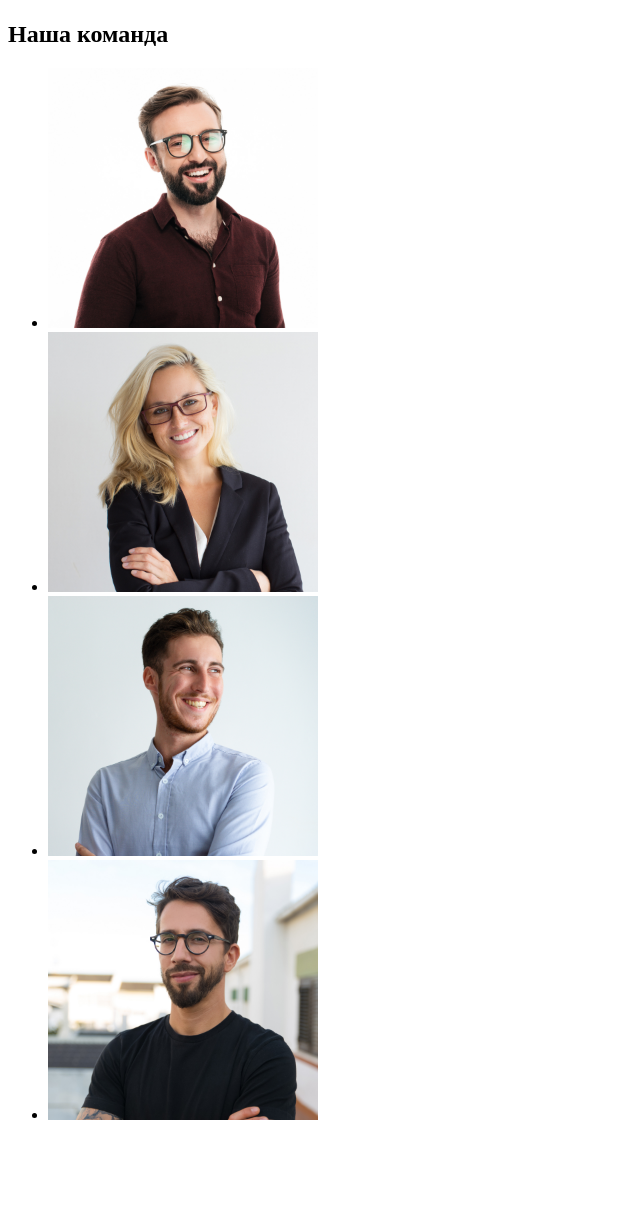
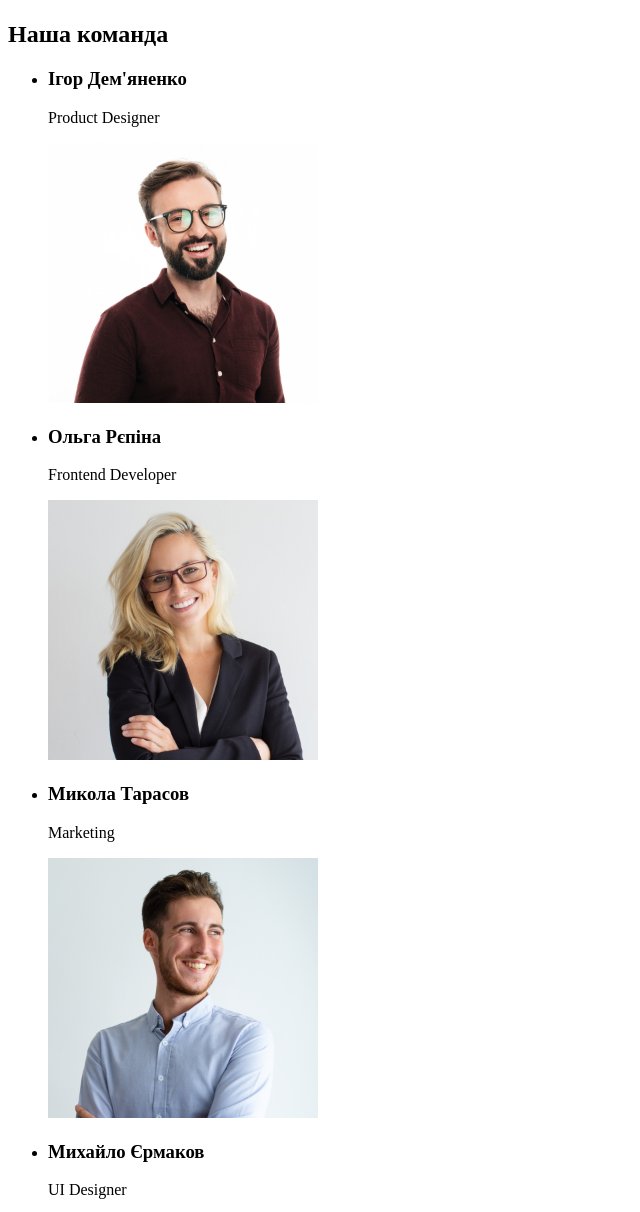
Before and after one commit to VitaNYCH/goit-markup-hw-01, a plain HTML site: page index.html in a window 1280 px wide. Shown: the part 1550-2762 px from the top of the page, without its empty margins (0-640 px from the left). Before the commit the page ends 2690 px from the top, so only its background shows below. Drawn offline with Linux system fonts and the light colour scheme.

Commit message:
Complertd last section

```diff
--- a/index.html
+++ b/index.html
@@ -70,13 +70,13 @@
         <h2>Чим ми займаємося</h2>
         <ul>
             <li>
-                <img src="./images/box1.jpg" alt="набирати на клавітурі" width="370">
+                <img src="./images/box1.jpg" alt="набирання тексту на клавітурі" width="370">
             </li>
             <li>
-                <img src="./images/box2.jpg" alt="розміри на телефон" width="370">
+                <img src="./images/box2.jpg" alt="використання телефона та компьютера " width="370">
             </li>
             <li>
-                <img src="./images/box3.jpg" alt="палітра" width="370">
+                <img src="./images/box3.jpg" alt="палітра кольорів на екрані" width="370">
             </li>
         </ul>
     </section>
@@ -85,15 +85,23 @@
         <h2>Наша команда</h2>
         <ul>
             <li>
+                <h3>Ігор Дем'яненко</h3>
+                <p>Product Designer</p>
                 <img src="./images/img.jpg" alt="дизайнер проекту" width="270">
             </li>
             <li>
+                <h3>Ольга Рєпіна</h3>
+                <p>Frontend Developer</p>
                 <img src="./images/img1.jpg" alt="фронтенд" width="270">
             </li>
             <li>
-                <img src="./images/img2.jpg" alt="маркетінг" width="270">
+                <h3>Микола Тарасов</h3>
+                <p>Marketing</p>
+                <img src="./images/img2.jpg" alt="маркетинг" width="270">
             </li>
             <li>
+                <h3>Михайло Єрмаков</h3>
+            <p>UI Designer</p>
                 <img src="./images/img3.jpg" alt="дизайнер" width="270">
             </li>
         </ul>
```
